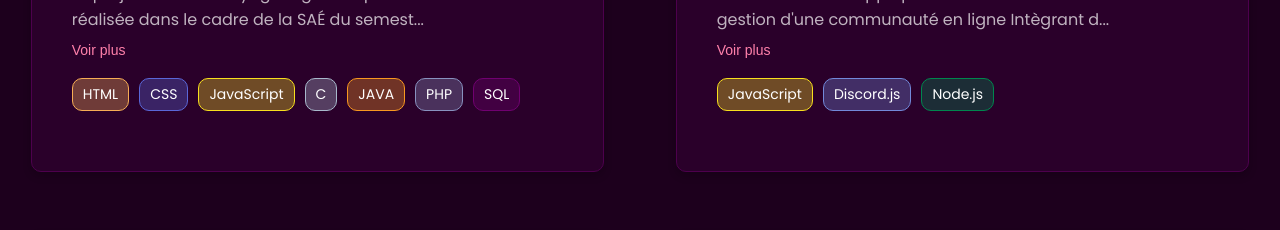
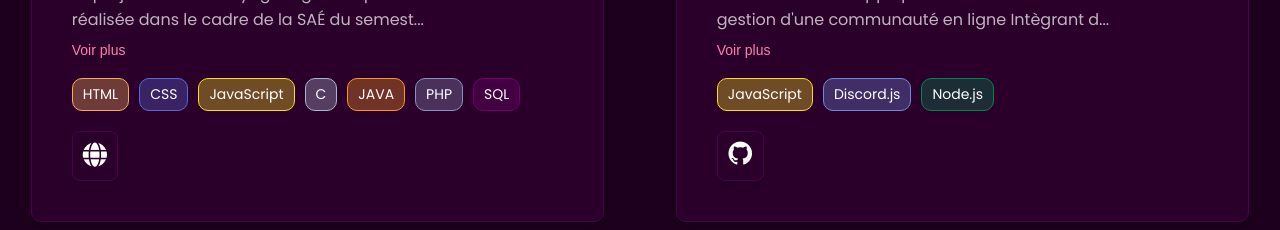
Before and after one commit to AbdelRMB/portfoliov2, a Vue app: page /#/projects in a window 1280 px wide. Shown: the part 840-1070 px from the top of the page. Built offline with nearby package versions, Linux system fonts and the light colour scheme.

Commit message:
add project links and enhance services: implement GitHub and website links for projects, and add a new service description for FiveM/GMOD development

```diff
--- a/src/views/Projects.vue
+++ b/src/views/Projects.vue
@@ -34,6 +34,14 @@
                         {{ tag }}
                     </span>
                 </div>
+                <div class="icon-links">
+                    <a v-if="project.github" :href="project.github" target="_blank" rel="noopener noreferrer" class="icon-link">
+                        <i class="devicon-github-plain"></i>
+                    </a>
+                    <a v-if="project.website" :href="project.website" target="_blank" rel="noopener noreferrer" class="icon-link">
+                        <i class="fas fa-globe"></i>
+                    </a>
+                </div>
             </div>
         </div>
     </div>
@@ -67,6 +75,8 @@ export default {
                         "PHP",
                         "SQL",
                     ],
+                    github: null,
+                    website: "https://abdelrahimriche.com/sae-starwars/",
                 },
                 {
                     id: 2,
@@ -82,6 +92,8 @@ export default {
                         "Discord.js",
                         "Node.js",
                     ],
+                    github: "https://github.com/AbdelRMB/bot-discord",
+                    website: null,
                 },
                 {
                     id: 3,
@@ -97,7 +109,8 @@ export default {
                         "JavaScript",
                         "Vue.js",
                     ],
-
+                    github: "https://github.com/AbdelRMB/AbdelRMBUI",
+                    website: null,
                 },
                 {
                     id: 4,
@@ -113,6 +126,8 @@ export default {
                         "JavaScript",
                         "Vue.js",
                     ],
+                    github: "https://github.com/AbdelRMB/AbdelRMB-Notify",
+                    website: null,
                 },
                 {
                     id: 5,
@@ -128,6 +143,8 @@ export default {
                         "JavaScript",
                         "Vue.js",
                     ],
+                    github: "https://github.com/AbdelRMB/AbdelRMB-Bennysjob",
+                    website: null,
                 },
                 {
                     id: 6,
@@ -143,6 +160,8 @@ export default {
                         "JavaScript",
                         "Vue.js",
                     ],
+                    github: "https://github.com/AbdelRMB/AbdelRMB_F5Menu",
+                    website: null,
                 },
                 {
                     id: 7,
@@ -158,6 +177,8 @@ export default {
                         "JavaScript",
                         "Vue.js",
                     ],
+                    github: "https://github.com/AbdelRMB/MenuReport",
+                    website: null,
                 }
             ],
             filters: [
@@ -222,6 +243,30 @@ export default {
 </script>
 
 <style scoped>
+.icon-links {
+    display: flex;
+    border-radius: 8px;
+    transition: transform 0.3s ease;
+    position: relative;
+}
+
+.icon-link {
+    font-size: 25px;
+    transition: transform 0.3s ease;
+    background-color: #2a002a;
+    box-shadow: 0 4px 6px rgba(0, 0, 0, 0.2);
+    border: 1px solid #4d004d;
+    color: #fff;
+    transition: 0.2s;
+    text-decoration: none;
+    padding: 5px 10px;
+    border-radius: 8px;
+}
+
+.icon-link:hover {
+    color: #ff80ab;
+}
+
 .statusversion {
     display: flex;
     margin-bottom: 10px;
--- a/src/views/Services.vue
+++ b/src/views/Services.vue
@@ -21,6 +21,7 @@ export default {
                 { id: 1, number: "01", title: "UX/UI Design", description: "Je conçois des interfaces utilisateur intuitives et esthétiques qui offrent une expérience utilisateur optimale. Mon objectif est de créer des designs qui non seulement attirent l'œil, mais qui sont également fonctionnels et faciles à utiliser." },
                 { id: 2, number: "02", title: "Développement web", description: "Vous avez besoin d'une application web moderne, responsive, épurée et attrayante qui respecte parfaitement votre charte graphique ? Je suis là pour transformer vos idées en réalité avec des solutions web sur mesure." },
                 { id: 3, number: "03", title: "Développement mobile", description: "Vous avez besoin d’une application mobile moderne, épurée et attrayante, accessible sur iOS et Android, qui respecte parfaitement votre charte graphique ? Je développe des applications mobiles performantes et user-friendly." },
+                { id: 4, number: "04", title: "Développement FiveM/GMOD", description: "Vous cherchez un développeur FiveM en Lua ou JS afin de développer des ressources ou pour des missions a courte durée ? Je suis la personne qu'il vous faut !" },
             ],
             fadeInActive: new Array(4).fill(false) // Assuming there are 4 services
         };
```
